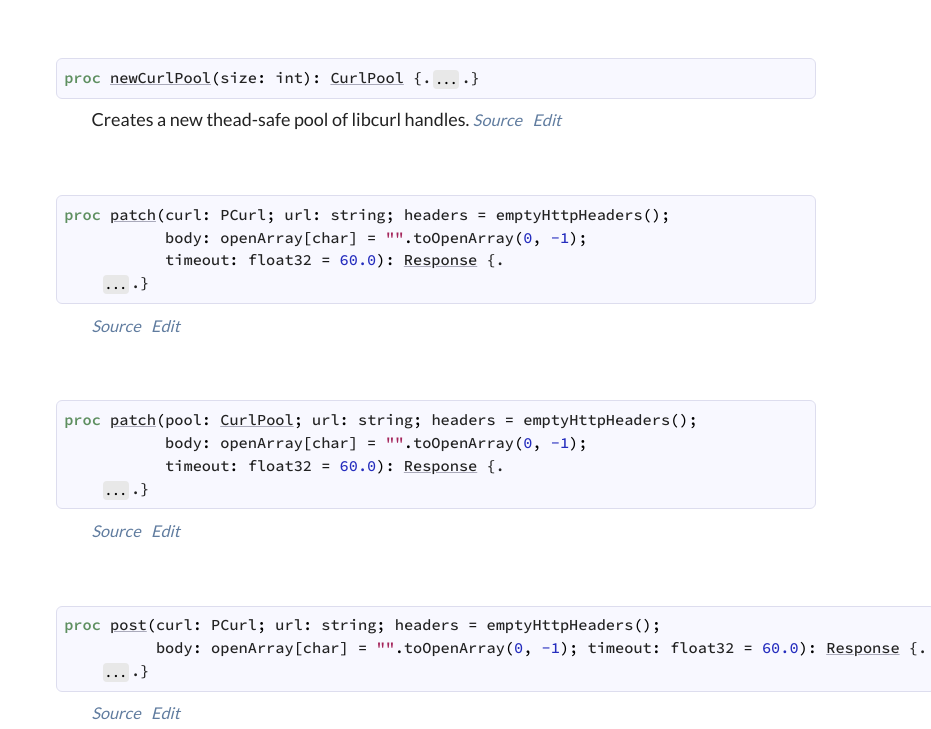
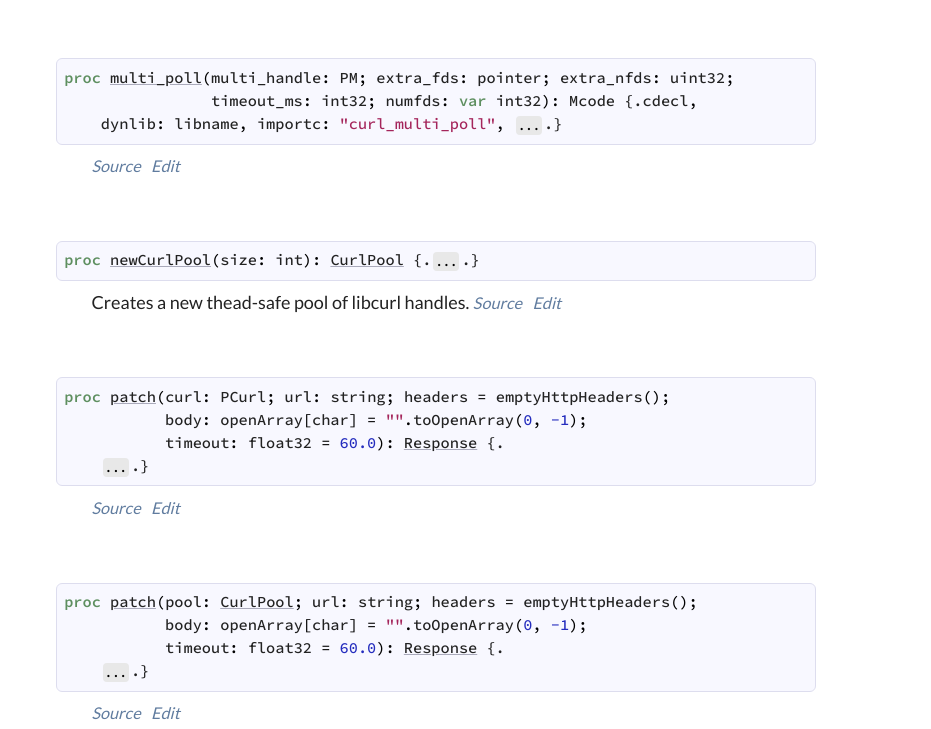
Before and after one commit to guzba/curly, a plain HTML site: page curly.html in a window 1280 px wide. Shown: the part 2379-3108 px from the top of the page, without its empty margins (349-1280 px from the left). Drawn offline with Linux system fonts and the light colour scheme.

Commit message:
deploy: 22190f2bf7c6f63d01348a1adf0a193c7cb07ca8

```diff
--- a/curly.html
+++ b/curly.html
@@ -109,6 +109,12 @@
             timeout: float32 = 60.0): Response</a></li>
 
 </ul>
+<ul class="simple nested-toc-section">multi_poll
+  <li><a class="reference" href="#multi_poll%2CPM%2Cpointer%2Cuint32%2Cint32%2Cint32" title="multi_poll(multi_handle: PM; extra_fds: pointer; extra_nfds: uint32;
+           timeout_ms: int32; numfds: var int32): Mcode">multi_poll(multi_handle: PM; extra_fds: pointer; extra_nfds: uint32;
+           timeout_ms: int32; numfds: var int32): Mcode</a></li>
+
+</ul>
 <ul class="simple nested-toc-section">newCurlPool
   <li><a class="reference" href="#newCurlPool%2Cint" title="newCurlPool(size: int): CurlPool">newCurlPool(size: int): CurlPool</a></li>
 
@@ -179,8 +185,8 @@
   <dd>
 
 
-    <a href="https://github.com/guzba/curly/tree/master/src/curly.nim#L21" class="link-seesrc" target="_blank">Source</a>&nbsp;&nbsp;
-<a href="https://github.com/guzba/curly/edit/devel/src/curly.nim#L21" class="link-seesrc" target="_blank" >Edit</a>&nbsp;&nbsp;
+    <a href="https://github.com/guzba/curly/tree/master/src/curly.nim#L48" class="link-seesrc" target="_blank">Source</a>&nbsp;&nbsp;
+<a href="https://github.com/guzba/curly/edit/devel/src/curly.nim#L48" class="link-seesrc" target="_blank" >Edit</a>&nbsp;&nbsp;
 
   </dd>
 </div>
@@ -193,8 +199,8 @@
   <dd>
 
 
-    <a href="https://github.com/guzba/curly/tree/master/src/curly.nim#L23" class="link-seesrc" target="_blank">Source</a>&nbsp;&nbsp;
-<a href="https://github.com/guzba/curly/edit/devel/src/curly.nim#L23" class="link-seesrc" target="_blank" >Edit</a>&nbsp;&nbsp;
+    <a href="https://github.com/guzba/curly/tree/master/src/curly.nim#L50" class="link-seesrc" target="_blank">Source</a>&nbsp;&nbsp;
+<a href="https://github.com/guzba/curly/edit/devel/src/curly.nim#L50" class="link-seesrc" target="_blank" >Edit</a>&nbsp;&nbsp;
 
   </dd>
 </div>
@@ -211,8 +217,8 @@
   <dd>
 
     Removes a libcurl handle from the pool. This call blocks until it can take a handle. Remember to add the handle back to the pool with recycle when you're finished with it.
-    <a href="https://github.com/guzba/curly/tree/master/src/curly.nim#L42" class="link-seesrc" target="_blank">Source</a>&nbsp;&nbsp;
-<a href="https://github.com/guzba/curly/edit/devel/src/curly.nim#L42" class="link-seesrc" target="_blank" >Edit</a>&nbsp;&nbsp;
+    <a href="https://github.com/guzba/curly/tree/master/src/curly.nim#L69" class="link-seesrc" target="_blank">Source</a>&nbsp;&nbsp;
+<a href="https://github.com/guzba/curly/edit/devel/src/curly.nim#L69" class="link-seesrc" target="_blank" >Edit</a>&nbsp;&nbsp;
 
   </dd>
 </div>
@@ -224,8 +230,8 @@
   <dd>
 
     Closes the libcurl handles then deallocates the pool. All libcurl handles should be returned to the pool before it is closed.
-    <a href="https://github.com/guzba/curly/tree/master/src/curly.nim#L33" class="link-seesrc" target="_blank">Source</a>&nbsp;&nbsp;
-<a href="https://github.com/guzba/curly/edit/devel/src/curly.nim#L33" class="link-seesrc" target="_blank" >Edit</a>&nbsp;&nbsp;
+    <a href="https://github.com/guzba/curly/tree/master/src/curly.nim#L60" class="link-seesrc" target="_blank">Source</a>&nbsp;&nbsp;
+<a href="https://github.com/guzba/curly/edit/devel/src/curly.nim#L60" class="link-seesrc" target="_blank" >Edit</a>&nbsp;&nbsp;
 
   </dd>
 </div>
@@ -239,8 +245,8 @@
   <dd>
 
 
-    <a href="https://github.com/guzba/curly/tree/master/src/curly.nim#L253" class="link-seesrc" target="_blank">Source</a>&nbsp;&nbsp;
-<a href="https://github.com/guzba/curly/edit/devel/src/curly.nim#L253" class="link-seesrc" target="_blank" >Edit</a>&nbsp;&nbsp;
+    <a href="https://github.com/guzba/curly/tree/master/src/curly.nim#L282" class="link-seesrc" target="_blank">Source</a>&nbsp;&nbsp;
+<a href="https://github.com/guzba/curly/edit/devel/src/curly.nim#L282" class="link-seesrc" target="_blank" >Edit</a>&nbsp;&nbsp;
 
   </dd>
 </div>
@@ -251,8 +257,8 @@
   <dd>
 
 
-    <a href="https://github.com/guzba/curly/tree/master/src/curly.nim#L308" class="link-seesrc" target="_blank">Source</a>&nbsp;&nbsp;
-<a href="https://github.com/guzba/curly/edit/devel/src/curly.nim#L308" class="link-seesrc" target="_blank" >Edit</a>&nbsp;&nbsp;
+    <a href="https://github.com/guzba/curly/tree/master/src/curly.nim#L337" class="link-seesrc" target="_blank">Source</a>&nbsp;&nbsp;
+<a href="https://github.com/guzba/curly/edit/devel/src/curly.nim#L337" class="link-seesrc" target="_blank" >Edit</a>&nbsp;&nbsp;
 
   </dd>
 </div>
@@ -266,8 +272,8 @@
   <dd>
 
 
-    <a href="https://github.com/guzba/curly/tree/master/src/curly.nim#L218" class="link-seesrc" target="_blank">Source</a>&nbsp;&nbsp;
-<a href="https://github.com/guzba/curly/edit/devel/src/curly.nim#L218" class="link-seesrc" target="_blank" >Edit</a>&nbsp;&nbsp;
+    <a href="https://github.com/guzba/curly/tree/master/src/curly.nim#L247" class="link-seesrc" target="_blank">Source</a>&nbsp;&nbsp;
+<a href="https://github.com/guzba/curly/edit/devel/src/curly.nim#L247" class="link-seesrc" target="_blank" >Edit</a>&nbsp;&nbsp;
 
   </dd>
 </div>
@@ -278,8 +284,8 @@
   <dd>
 
 
-    <a href="https://github.com/guzba/curly/tree/master/src/curly.nim#L269" class="link-seesrc" target="_blank">Source</a>&nbsp;&nbsp;
-<a href="https://github.com/guzba/curly/edit/devel/src/curly.nim#L269" class="link-seesrc" target="_blank" >Edit</a>&nbsp;&nbsp;
+    <a href="https://github.com/guzba/curly/tree/master/src/curly.nim#L298" class="link-seesrc" target="_blank">Source</a>&nbsp;&nbsp;
+<a href="https://github.com/guzba/curly/edit/devel/src/curly.nim#L298" class="link-seesrc" target="_blank" >Edit</a>&nbsp;&nbsp;
 
   </dd>
 </div>
@@ -293,8 +299,8 @@
   <dd>
 
 
-    <a href="https://github.com/guzba/curly/tree/master/src/curly.nim#L261" class="link-seesrc" target="_blank">Source</a>&nbsp;&nbsp;
-<a href="https://github.com/guzba/curly/edit/devel/src/curly.nim#L261" class="link-seesrc" target="_blank" >Edit</a>&nbsp;&nbsp;
+    <a href="https://github.com/guzba/curly/tree/master/src/curly.nim#L290" class="link-seesrc" target="_blank">Source</a>&nbsp;&nbsp;
+<a href="https://github.com/guzba/curly/edit/devel/src/curly.nim#L290" class="link-seesrc" target="_blank" >Edit</a>&nbsp;&nbsp;
 
   </dd>
 </div>
@@ -305,8 +311,8 @@
   <dd>
 
 
-    <a href="https://github.com/guzba/curly/tree/master/src/curly.nim#L317" class="link-seesrc" target="_blank">Source</a>&nbsp;&nbsp;
-<a href="https://github.com/guzba/curly/edit/devel/src/curly.nim#L317" class="link-seesrc" target="_blank" >Edit</a>&nbsp;&nbsp;
+    <a href="https://github.com/guzba/curly/tree/master/src/curly.nim#L346" class="link-seesrc" target="_blank">Source</a>&nbsp;&nbsp;
+<a href="https://github.com/guzba/curly/edit/devel/src/curly.nim#L346" class="link-seesrc" target="_blank" >Edit</a>&nbsp;&nbsp;
 
   </dd>
 </div>
@@ -322,8 +328,24 @@
   <dd>
 
 
-    <a href="https://github.com/guzba/curly/tree/master/src/curly.nim#L105" class="link-seesrc" target="_blank">Source</a>&nbsp;&nbsp;
-<a href="https://github.com/guzba/curly/edit/devel/src/curly.nim#L105" class="link-seesrc" target="_blank" >Edit</a>&nbsp;&nbsp;
+    <a href="https://github.com/guzba/curly/tree/master/src/curly.nim#L132" class="link-seesrc" target="_blank">Source</a>&nbsp;&nbsp;
+<a href="https://github.com/guzba/curly/edit/devel/src/curly.nim#L132" class="link-seesrc" target="_blank" >Edit</a>&nbsp;&nbsp;
+
+  </dd>
+</div>
+
+</div>
+<div id="multi_poll-procs-all">
+  <div id="multi_poll,PM,pointer,uint32,int32,int32">
+  <dt><pre><span class="Keyword">proc</span> <a href="#multi_poll%2CPM%2Cpointer%2Cuint32%2Cint32%2Cint32"><span class="Identifier">multi_poll</span></a><span class="Other">(</span><span class="Identifier">multi_handle</span><span class="Other">:</span> <span class="Identifier">PM</span><span class="Other">;</span> <span class="Identifier">extra_fds</span><span class="Other">:</span> <span class="Identifier">pointer</span><span class="Other">;</span> <span class="Identifier">extra_nfds</span><span class="Other">:</span> <span class="Identifier">uint32</span><span class="Other">;</span>
+                <span class="Identifier">timeout_ms</span><span class="Other">:</span> <span class="Identifier">int32</span><span class="Other">;</span> <span class="Identifier">numfds</span><span class="Other">:</span> <span class="Keyword">var</span> <span class="Identifier">int32</span><span class="Other">)</span><span class="Other">:</span> <span class="Identifier">Mcode</span> {.<span class="Identifier">cdecl</span><span class="Other">,</span>
+    <span class="Identifier">dynlib</span><span class="Other">:</span> <span class="Identifier">libname</span><span class="Other">,</span> <span class="Identifier">importc</span><span class="Other">:</span> <span class="StringLit">&quot;curl_multi_poll&quot;</span><span class="Other">,</span> <span><span class="Other pragmadots">...</span></span><span class="pragmawrap"><span class="Identifier">raises</span><span class="Other">:</span> <span class="Other">[</span><span class="Other">]</span><span class="Other">,</span> <span class="Identifier">tags</span><span class="Other">:</span> <span class="Other">[</span><span class="Other">]</span><span class="Other">,</span>
+    <span class="Identifier">forbids</span><span class="Other">:</span> <span class="Other">[</span><span class="Other">]</span></span>.}</pre></dt>
+  <dd>
+
+
+    <a href="https://github.com/guzba/curly/tree/master/src/curly.nim#L23" class="link-seesrc" target="_blank">Source</a>&nbsp;&nbsp;
+<a href="https://github.com/guzba/curly/edit/devel/src/curly.nim#L23" class="link-seesrc" target="_blank" >Edit</a>&nbsp;&nbsp;
 
   </dd>
 </div>
@@ -336,8 +358,8 @@
   <dd>
 
     Creates a new thead-safe pool of libcurl handles.
-    <a href="https://github.com/guzba/curly/tree/master/src/curly.nim#L59" class="link-seesrc" target="_blank">Source</a>&nbsp;&nbsp;
-<a href="https://github.com/guzba/curly/edit/devel/src/curly.nim#L59" class="link-seesrc" target="_blank" >Edit</a>&nbsp;&nbsp;
+    <a href="https://github.com/guzba/curly/tree/master/src/curly.nim#L86" class="link-seesrc" target="_blank">Source</a>&nbsp;&nbsp;
+<a href="https://github.com/guzba/curly/edit/devel/src/curly.nim#L86" class="link-seesrc" target="_blank" >Edit</a>&nbsp;&nbsp;
 
   </dd>
 </div>
@@ -352,8 +374,8 @@
   <dd>
 
 
-    <a href="https://github.com/guzba/curly/tree/master/src/curly.nim#L244" class="link-seesrc" target="_blank">Source</a>&nbsp;&nbsp;
-<a href="https://github.com/guzba/curly/edit/devel/src/curly.nim#L244" class="link-seesrc" target="_blank" >Edit</a>&nbsp;&nbsp;
+    <a href="https://github.com/guzba/curly/tree/master/src/curly.nim#L273" class="link-seesrc" target="_blank">Source</a>&nbsp;&nbsp;
+<a href="https://github.com/guzba/curly/edit/devel/src/curly.nim#L273" class="link-seesrc" target="_blank" >Edit</a>&nbsp;&nbsp;
 
   </dd>
 </div>
@@ -365,8 +387,8 @@
   <dd>
 
 
-    <a href="https://github.com/guzba/curly/tree/master/src/curly.nim#L298" class="link-seesrc" target="_blank">Source</a>&nbsp;&nbsp;
-<a href="https://github.com/guzba/curly/edit/devel/src/curly.nim#L298" class="link-seesrc" target="_blank" >Edit</a>&nbsp;&nbsp;
+    <a href="https://github.com/guzba/curly/tree/master/src/curly.nim#L327" class="link-seesrc" target="_blank">Source</a>&nbsp;&nbsp;
+<a href="https://github.com/guzba/curly/edit/devel/src/curly.nim#L327" class="link-seesrc" target="_blank" >Edit</a>&nbsp;&nbsp;
 
   </dd>
 </div>
@@ -380,8 +402,8 @@
   <dd>
 
 
-    <a href="https://github.com/guzba/curly/tree/master/src/curly.nim#L226" class="link-seesrc" target="_blank">Source</a>&nbsp;&nbsp;
-<a href="https://github.com/guzba/curly/edit/devel/src/curly.nim#L226" class="link-seesrc" target="_blank" >Edit</a>&nbsp;&nbsp;
+    <a href="https://github.com/guzba/curly/tree/master/src/curly.nim#L255" class="link-seesrc" target="_blank">Source</a>&nbsp;&nbsp;
+<a href="https://github.com/guzba/curly/edit/devel/src/curly.nim#L255" class="link-seesrc" target="_blank" >Edit</a>&nbsp;&nbsp;
 
   </dd>
 </div>
@@ -392,8 +414,8 @@
   <dd>
 
 
-    <a href="https://github.com/guzba/curly/tree/master/src/curly.nim#L278" class="link-seesrc" target="_blank">Source</a>&nbsp;&nbsp;
-<a href="https://github.com/guzba/curly/edit/devel/src/curly.nim#L278" class="link-seesrc" target="_blank" >Edit</a>&nbsp;&nbsp;
+    <a href="https://github.com/guzba/curly/tree/master/src/curly.nim#L307" class="link-seesrc" target="_blank">Source</a>&nbsp;&nbsp;
+<a href="https://github.com/guzba/curly/edit/devel/src/curly.nim#L307" class="link-seesrc" target="_blank" >Edit</a>&nbsp;&nbsp;
 
   </dd>
 </div>
@@ -407,8 +429,8 @@
   <dd>
 
 
-    <a href="https://github.com/guzba/curly/tree/master/src/curly.nim#L235" class="link-seesrc" target="_blank">Source</a>&nbsp;&nbsp;
-<a href="https://github.com/guzba/curly/edit/devel/src/curly.nim#L235" class="link-seesrc" target="_blank" >Edit</a>&nbsp;&nbsp;
+    <a href="https://github.com/guzba/curly/tree/master/src/curly.nim#L264" class="link-seesrc" target="_blank">Source</a>&nbsp;&nbsp;
+<a href="https://github.com/guzba/curly/edit/devel/src/curly.nim#L264" class="link-seesrc" target="_blank" >Edit</a>&nbsp;&nbsp;
 
   </dd>
 </div>
@@ -419,8 +441,8 @@
   <dd>
 
 
-    <a href="https://github.com/guzba/curly/tree/master/src/curly.nim#L288" class="link-seesrc" target="_blank">Source</a>&nbsp;&nbsp;
-<a href="https://github.com/guzba/curly/edit/devel/src/curly.nim#L288" class="link-seesrc" target="_blank" >Edit</a>&nbsp;&nbsp;
+    <a href="https://github.com/guzba/curly/tree/master/src/curly.nim#L317" class="link-seesrc" target="_blank">Source</a>&nbsp;&nbsp;
+<a href="https://github.com/guzba/curly/edit/devel/src/curly.nim#L317" class="link-seesrc" target="_blank" >Edit</a>&nbsp;&nbsp;
 
   </dd>
 </div>
@@ -433,8 +455,8 @@
   <dd>
 
     Returns a libcurl handle to the pool.
-    <a href="https://github.com/guzba/curly/tree/master/src/curly.nim#L52" class="link-seesrc" target="_blank">Source</a>&nbsp;&nbsp;
-<a href="https://github.com/guzba/curly/edit/devel/src/curly.nim#L52" class="link-seesrc" target="_blank" >Edit</a>&nbsp;&nbsp;
+    <a href="https://github.com/guzba/curly/tree/master/src/curly.nim#L79" class="link-seesrc" target="_blank">Source</a>&nbsp;&nbsp;
+<a href="https://github.com/guzba/curly/edit/devel/src/curly.nim#L79" class="link-seesrc" target="_blank" >Edit</a>&nbsp;&nbsp;
 
   </dd>
 </div>
@@ -452,8 +474,8 @@
   <dd>
 
 
-    <a href="https://github.com/guzba/curly/tree/master/src/curly.nim#L80" class="link-seesrc" target="_blank">Source</a>&nbsp;&nbsp;
-<a href="https://github.com/guzba/curly/edit/devel/src/curly.nim#L80" class="link-seesrc" target="_blank" >Edit</a>&nbsp;&nbsp;
+    <a href="https://github.com/guzba/curly/tree/master/src/curly.nim#L107" class="link-seesrc" target="_blank">Source</a>&nbsp;&nbsp;
+<a href="https://github.com/guzba/curly/edit/devel/src/curly.nim#L107" class="link-seesrc" target="_blank" >Edit</a>&nbsp;&nbsp;
 
   </dd>
 </div>
@@ -469,7 +491,7 @@
       <div class="twelve-columns footer">
         <span class="nim-sprite"></span>
         <br>
-        <small style="color: var(--hint);">Made with Nim. Generated: 2024-01-16 18:01:51 UTC</small>
+        <small style="color: var(--hint);">Made with Nim. Generated: 2024-01-17 17:41:45 UTC</small>
       </div>
     </div>
   </div>
```
Also changed, not shown: index.html (+63 -41 lines), theindex.html (+7 -1 lines), 1 other file.
